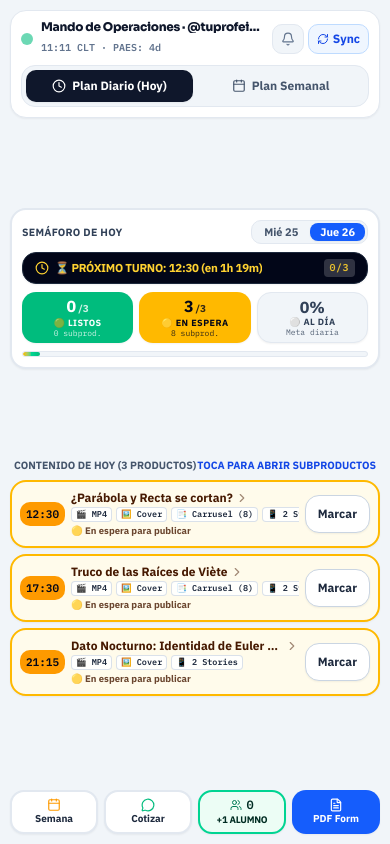
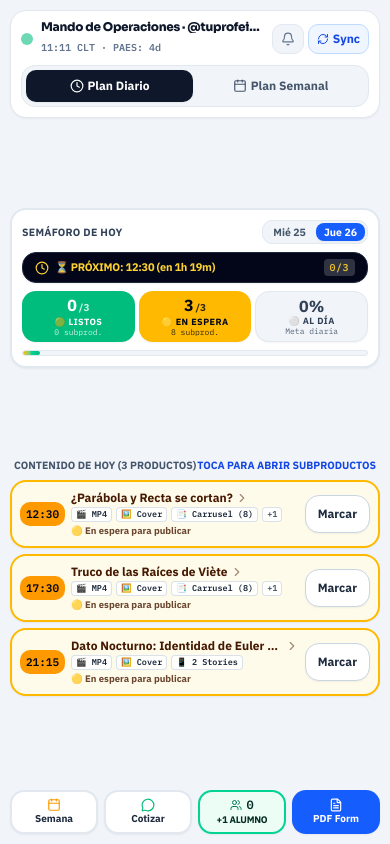
Before and after one commit to paillamilm-blip/tuprofeindustrial-web, a Next.js app: page /grilla in a window 390 px wide. Built offline with nearby package versions, Linux system fonts and the light colour scheme.

Commit message:
feat(grilla): responsive mobile calibration for all screen sizes

```diff
--- a/app/grilla/grilla-cockpit-client.tsx
+++ b/app/grilla/grilla-cockpit-client.tsx
@@ -585,26 +585,26 @@ export function GrillaCockpitClient({
           <button
             type="button"
             onClick={() => setViewMode("diario")}
-            className={`cursor-pointer touch-manipulation min-h-[32px] rounded-lg text-xs font-black flex items-center justify-center gap-1.5 transition ${
+            className={`cursor-pointer touch-manipulation min-h-[32px] rounded-lg text-xs font-black flex items-center justify-center gap-1 transition ${
               viewMode === "diario"
                 ? "bg-slate-900 text-white shadow-xs"
                 : "text-slate-600 hover:text-slate-900"
             }`}
           >
-            <Clock className="w-3.5 h-3.5" />
-            <span>Plan Diario (Hoy)</span>
+            <Clock className="w-3.5 h-3.5 shrink-0" />
+            <span className="truncate">Plan Diario</span>
           </button>
           <button
             type="button"
             onClick={() => setViewMode("semanal")}
-            className={`cursor-pointer touch-manipulation min-h-[32px] rounded-lg text-xs font-black flex items-center justify-center gap-1.5 transition ${
+            className={`cursor-pointer touch-manipulation min-h-[32px] rounded-lg text-xs font-black flex items-center justify-center gap-1 transition ${
               viewMode === "semanal"
                 ? "bg-slate-900 text-white shadow-xs"
                 : "text-slate-600 hover:text-slate-900"
             }`}
           >
-            <Calendar className="w-3.5 h-3.5" />
-            <span>Plan Semanal</span>
+            <Calendar className="w-3.5 h-3.5 shrink-0" />
+            <span className="truncate">Plan Semanal</span>
           </button>
         </div>
       </header>
@@ -628,7 +628,7 @@ export function GrillaCockpitClient({
                     setDayOverride(key);
                     setViewMode("diario");
                   }}
-                  className={`cursor-pointer touch-manipulation px-2.5 py-0.5 rounded-md text-[11px] font-black transition ${
+                  className={`cursor-pointer touch-manipulation px-2 py-0.5 rounded-md text-[10.5px] font-black transition ${
                     active
                       ? "bg-blue-600 text-white shadow-xs"
                       : "text-slate-600 hover:text-slate-900"
@@ -653,12 +653,12 @@ export function GrillaCockpitClient({
         >
           <div className="flex items-center gap-1.5 min-w-0">
             <Clock className="w-3.5 h-3.5 shrink-0" />
-            <span className="truncate tracking-tight text-[11.5px]">
+            <span className="truncate tracking-tight text-[11px]">
               {isAllVideosDone
-                ? "🟢 ¡DÍA CUMPLIDO! Todos los videos (3/3) subidos"
+                ? "🟢 ¡DÍA CUMPLIDO! Videos (3/3) subidos"
                 : timeDiffMins !== null && timeDiffMins <= 0
                 ? `🚨 TURNO ${nextPendingBlock?.timeSlot} ATRASADO (+${Math.abs(timeDiffMins)}m)`
-                : `⏳ PRÓXIMO TURNO: ${nextPendingBlock?.timeSlot ?? "12:30"} (en ${Math.floor((timeDiffMins ?? 0) / 60)}h ${(timeDiffMins ?? 0) % 60}m)`}
+                : `⏳ PRÓXIMO: ${nextPendingBlock?.timeSlot ?? "12:30"} (en ${Math.floor((timeDiffMins ?? 0) / 60)}h ${(timeDiffMins ?? 0) % 60}m)`}
             </span>
           </div>
           <span className="text-[10px] font-mono uppercase tracking-wider opacity-90 shrink-0 bg-white/20 px-1.5 py-0.5 rounded ml-1">
@@ -667,7 +667,7 @@ export function GrillaCockpitClient({
         </div>
 
         {/* 3 CAJAS DE SEMÁFORO COHERENTES CON LOS 3 VIDEOS */}
-        <div className="grid grid-cols-3 gap-1.5 text-center">
+        <div className="grid grid-cols-3 gap-1 text-center">
           {/* VERDE: VIDEOS LISTOS */}
           <div className="rounded-xl p-1.5 bg-emerald-500 text-white flex flex-col items-center justify-center shadow-xs">
             <div className="flex items-baseline gap-0.5">
@@ -677,7 +677,7 @@ export function GrillaCockpitClient({
             <span className="text-[9px] font-black uppercase tracking-wider mt-0.5 leading-none">
               🟢 LISTOS
             </span>
-            <span className="text-[8px] font-mono opacity-80 mt-0.5 leading-none">
+            <span className="text-[8px] font-mono opacity-80 mt-0.5 leading-none truncate">
               {completedCount} subprod.
             </span>
           </div>
@@ -691,7 +691,7 @@ export function GrillaCockpitClient({
             <span className="text-[9px] font-black uppercase tracking-wider mt-0.5 leading-none">
               🟡 EN ESPERA
             </span>
-            <span className="text-[8px] font-mono opacity-80 mt-0.5 leading-none">
+            <span className="text-[8px] font-mono opacity-80 mt-0.5 leading-none truncate">
               {procesoTasks.length} subprod.
             </span>
           </div>
@@ -712,8 +712,8 @@ export function GrillaCockpitClient({
             <span className="text-[9px] font-black uppercase tracking-wider mt-0.5 leading-none">
               {videosAlertCount > 0 ? "🔴 ATRASO" : "⚪ AL DÍA"}
             </span>
-            <span className="text-[8px] font-mono opacity-80 mt-0.5 leading-none">
-              {videosAlertCount > 0 ? "¡Revisar turno!" : "Meta diaria"}
+            <span className="text-[8px] font-mono opacity-80 mt-0.5 leading-none truncate">
+              {videosAlertCount > 0 ? "¡Revisar!" : "Meta diaria"}
             </span>
           </div>
         </div>
@@ -776,7 +776,7 @@ export function GrillaCockpitClient({
                   <button
                     type="button"
                     onClick={() => setInspectBlockId(block.id)}
-                    className="cursor-pointer touch-manipulation min-w-0 flex-1 text-left flex items-center gap-1.5"
+                    className="cursor-pointer touch-manipulation min-w-0 flex-1 text-left flex items-center gap-1.5 overflow-hidden"
                   >
                     <span
                       className={`font-mono font-black text-[11px] px-1.5 py-1 rounded-lg shrink-0 ${badgeBg}`}
@@ -792,7 +792,7 @@ export function GrillaCockpitClient({
 
                       {/* BADGES DE SUBPRODUCTOS INCLUIDOS */}
                       <div className="flex items-center gap-1 mt-0.5 overflow-hidden">
-                        {subproductsBadges.map((badge, idx) => (
+                        {subproductsBadges.slice(0, 3).map((badge, idx) => (
                           <span
                             key={idx}
                             className="text-[8.5px] font-mono font-bold bg-white/90 px-1 py-0.2 rounded border border-slate-300/70 text-slate-800 shrink-0"
@@ -800,6 +800,11 @@ export function GrillaCockpitClient({
                             {badge}
                           </span>
                         ))}
+                        {subproductsBadges.length > 3 && (
+                          <span className="text-[8.5px] font-mono font-bold bg-white/90 px-1 py-0.2 rounded border border-slate-300/70 text-slate-600 shrink-0">
+                            +{subproductsBadges.length - 3}
+                          </span>
+                        )}
                       </div>
 
                       <div className="text-[9.5px] font-bold opacity-80 truncate mt-0.5">
```
